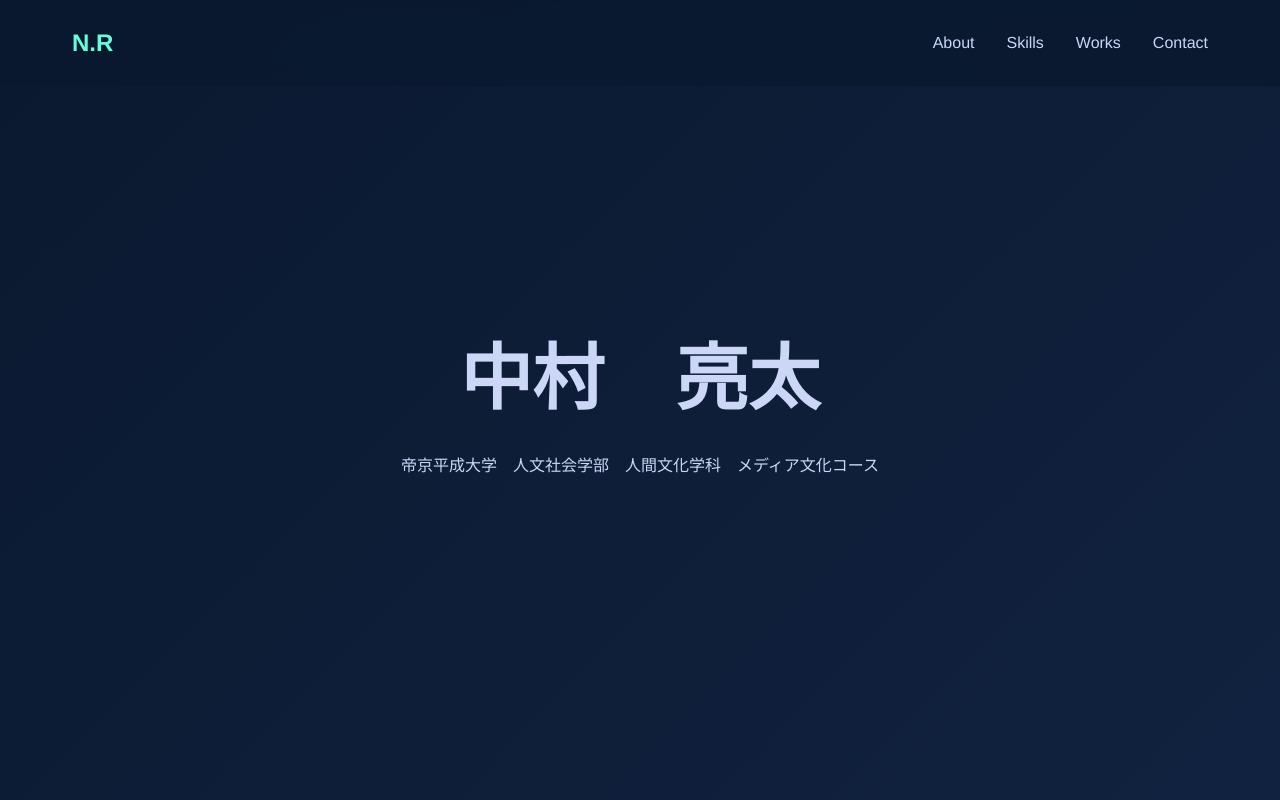
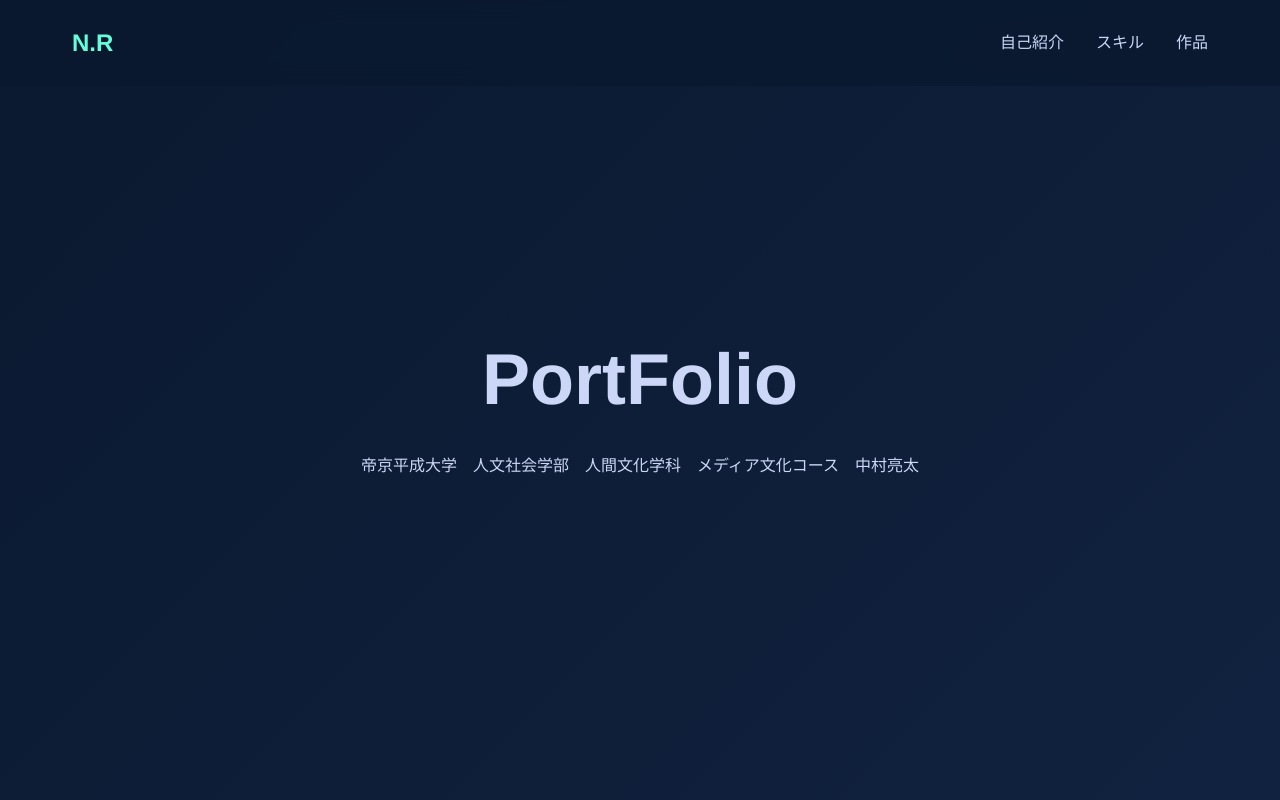
Before and after one commit to RyoTa080/test2, a plain HTML site: page index.html in a window 1280 px wide. Shown: the top 800 px of the page. Drawn offline with nearby package versions, Linux system fonts and the light colour scheme.

Commit message:
コミットしてー

```diff
--- a/index.html
+++ b/index.html
@@ -197,18 +197,17 @@
         <div class="container">
             <a href="#" class="logo">N.R</a>
             <ul>
-                <li><a href="#about">About</a></li>
-                <li><a href="#skills">Skills</a></li>
-                <li><a href="#works">Works</a></li>
-                <li><a href="#contact">Contact</a></li>
+                <li><a href="#about">自己紹介</a></li>
+                <li><a href="#skills">スキル</a></li>
+                <li><a href="#works">作品</a></li>
             </ul>
         </div>
     </nav>
 
     <header>
         <div class="container">
-            <h1 class="big-heading">中村　亮太</h1>
-            <p>帝京平成大学　人文社会学部　人間文化学科　メディア文化コース</p>
+            <h1 class="big-heading">PortFolio</h1>
+            <p>帝京平成大学　人文社会学部　人間文化学科　メディア文化コース　中村亮太</p>
         </div>
     </header>
 
@@ -248,19 +247,16 @@
                         <img src="IMG_7202.JPG" alt="写真の説明" width="300">
                     </a>
                     <h3>デジタルカメラ演習</h3>
-                    <p>デジタルカメラ演習で撮影</p>
                 </div>
                 <div class="work">
                     <a href="deatails1.html">
                         <img src="IMG_0127.png" alt="写真の説明" width="300">
                     </a>
                     <h3>造形基礎演習</h3>
-                    <p></p>
                 </div>
                 <div class="work">
                     <a href="presentation2.pdf" target="_blank">PowerPointを開く</a>
                     <h3>ゼミのパワポ</h3>
-                    <p>ゼミの作成過程のパワポ</p>
                 </div>
             </div>
         </div>
```
Also changed, not shown: deatails1.html (+2 -2 lines).
